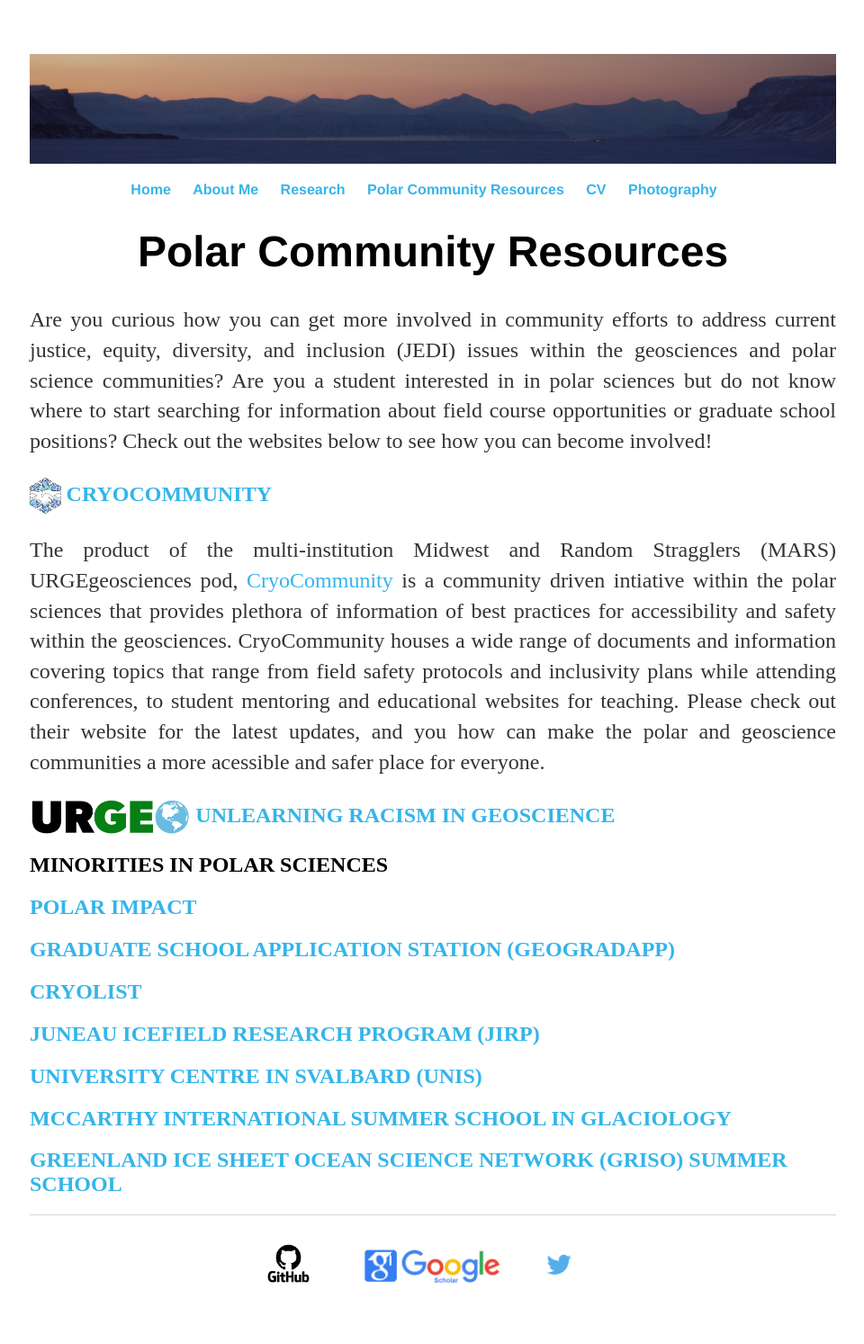
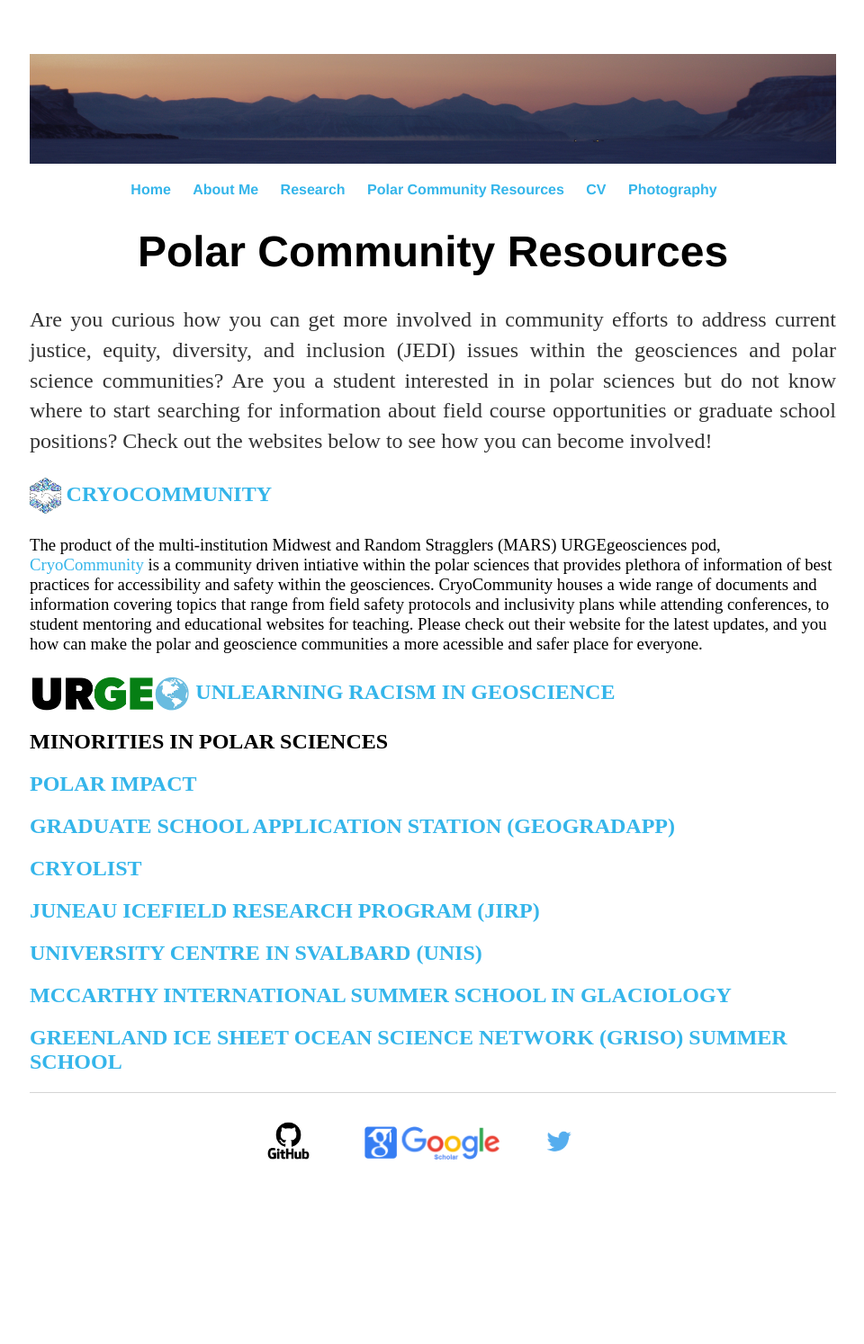
Before and after one commit to Cbarnett207/CBarnett207.github.io, a Jekyll site: the page built from community/index.html, in a window 1280 px wide. Shown: the whole page at 90% size, without its empty margins (159-1119 px from the left). Built offline with Jekyll 4.4.1, drawn with Linux system fonts in a browser that asks for light colours; after the commit the page ends 1357 px from its top, so only the background shows below that.

Commit message:
Update index.html

```diff
--- a/community/index.html
+++ b/community/index.html
@@ -13,14 +13,16 @@
 		<img style="vertical-align:middle" src="/images/Cryo_Community_Logo.png" height="40pt" alt="CryoCommunity Logo"/>
     	 	<span style=""><a href="https://cryocommunity.org/" style="text-decoration:none">CRYOCOMMUNITY</a></span>
 	 </h2>
-	 <p align="justify">The product of the multi-institution Midwest and Random Stragglers (MARS) URGEgeosciences pod,
-		      <a href="https://cryocommunity.org/" style="text-decoration:none">CryoCommunity</a> is a community driven
-		      intiative within the polar sciences that provides plethora of information of best practices for accessibility and safety within
-		      the geosciences. CryoCommunity houses a wide range of documents and information covering topics that range from field safety protocols and
-		      inclusivity plans while attending conferences, to student mentoring and educational websites for teaching. Please check out their website
-		      for the latest updates, and you how can make the polar and geoscience communities a more acessible and safer place for everyone.
-	      </p>
+	 <p align="justify"><h3><span style="font-weight:normal">
+	    The product of the multi-institution Midwest and Random Stragglers (MARS) URGEgeosciences pod,
+	    <a href="https://cryocommunity.org/" style="text-decoration:none">CryoCommunity</a> is a community driven
+            intiative within the polar sciences that provides plethora of information of best practices for accessibility and safety within
+            the geosciences. CryoCommunity houses a wide range of documents and information covering topics that range from field safety protocols and
+	    inclusivity plans while attending conferences, to student mentoring and educational websites for teaching. Please check out their website
+            for the latest updates, and you how can make the polar and geoscience communities a more acessible and safer place for everyone.
+	    </span></h3></p>
 	</div>
+
     	<h2>
 		<img style="vertical-align:middle" src="/images/URGE_logo.png" height="40pt" alt="URGE Logo"/>
 		<span style=""><a href="https://urgeoscience.medium.com/unlearning-racism-in-geoscience-1f40aa32216e" style="text-decoration:none">UNLEARNING RACISM IN GEOSCIENCE</a></span>
```
